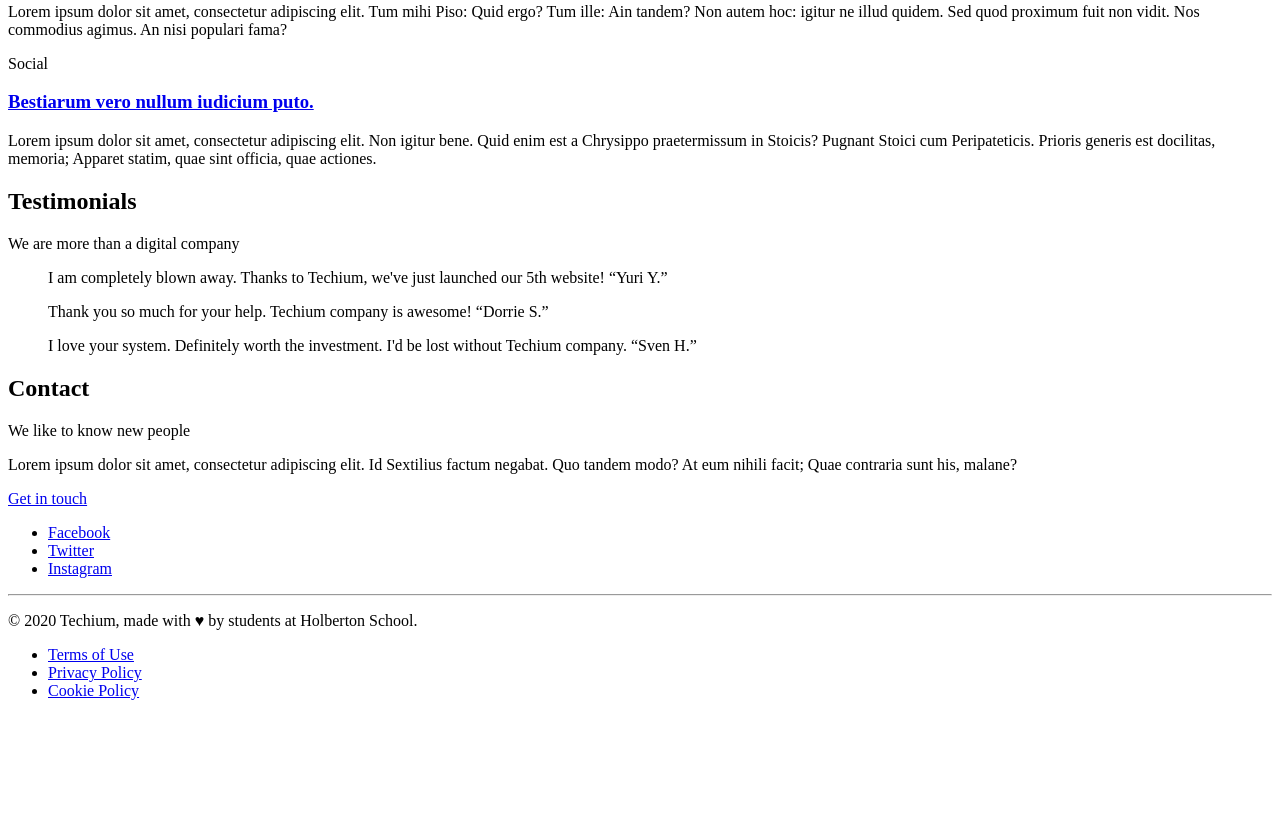
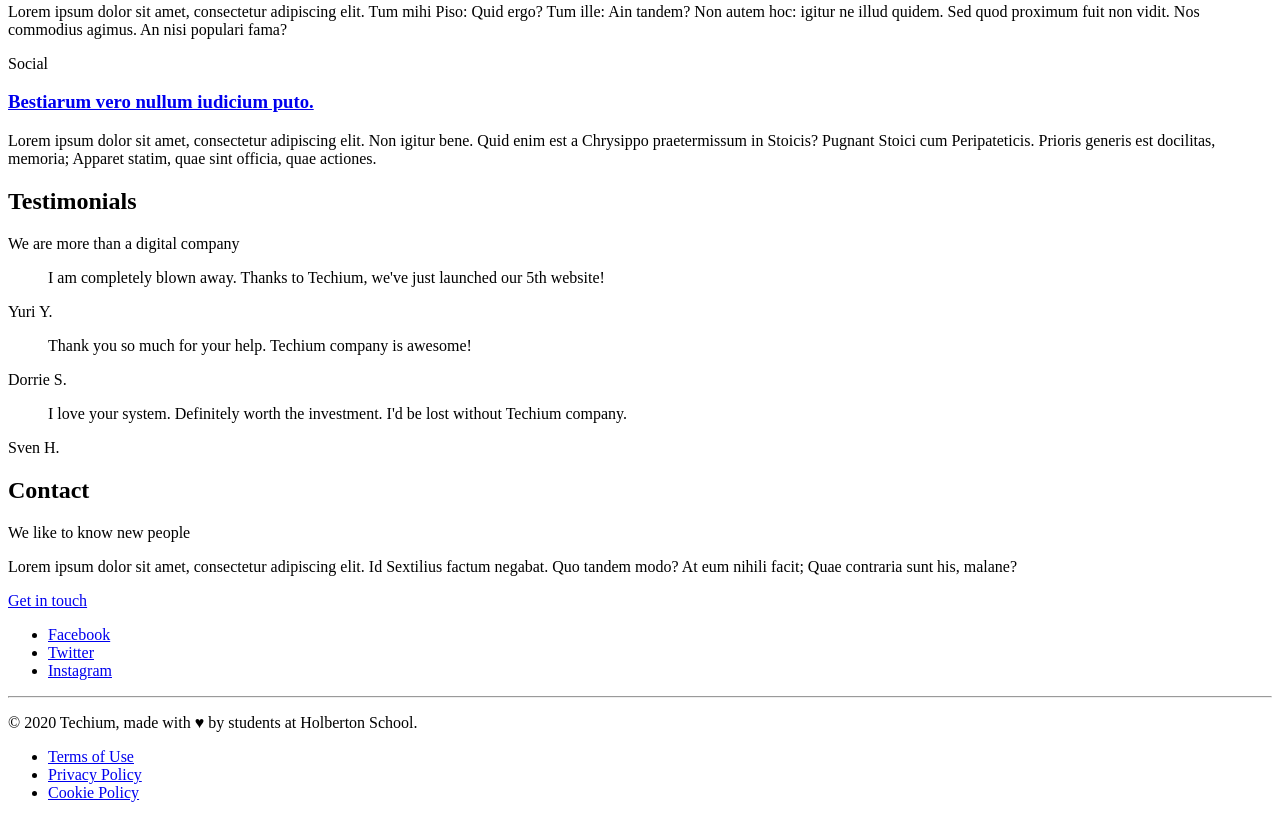
Before and after one commit to alomia/holbertonschool-web_front_end, a plain HTML site: page 0x00-html_advanced/29-index.html in a window 1280 px wide. Shown: the part 1507-2325 px from the top of the page. Before the commit the page ends 2223 px from the top, so only its background shows below. Drawn offline with Linux system fonts and the light colour scheme.

Commit message:
Client quotes

```diff
--- a/0x00-html_advanced/29-index.html
+++ b/0x00-html_advanced/29-index.html
@@ -131,22 +131,22 @@
                     <article>
                         <blockquote>
                             I am completely blown away. Thanks to Techium, we've just launched our 5th website!
-                            <q>Yuri Y.</q>
                         </blockquote>
+                        <p>Yuri Y.</p>
                     </article>
 
                     <article>
                         <blockquote>
                             Thank you so much for your help. Techium company is awesome!
-                            <q>Dorrie S.</q>
                         </blockquote>
+                        <p>Dorrie S.</p>
                     </article>
 
                     <article>
                         <blockquote>
                             I love your system. Definitely worth the investment. I'd be lost without Techium company.
-                            <q>Sven H.</q>
                         </blockquote>
+                        <p>Sven H.</p>
                     </article>
                 </div>
             </div>
```
